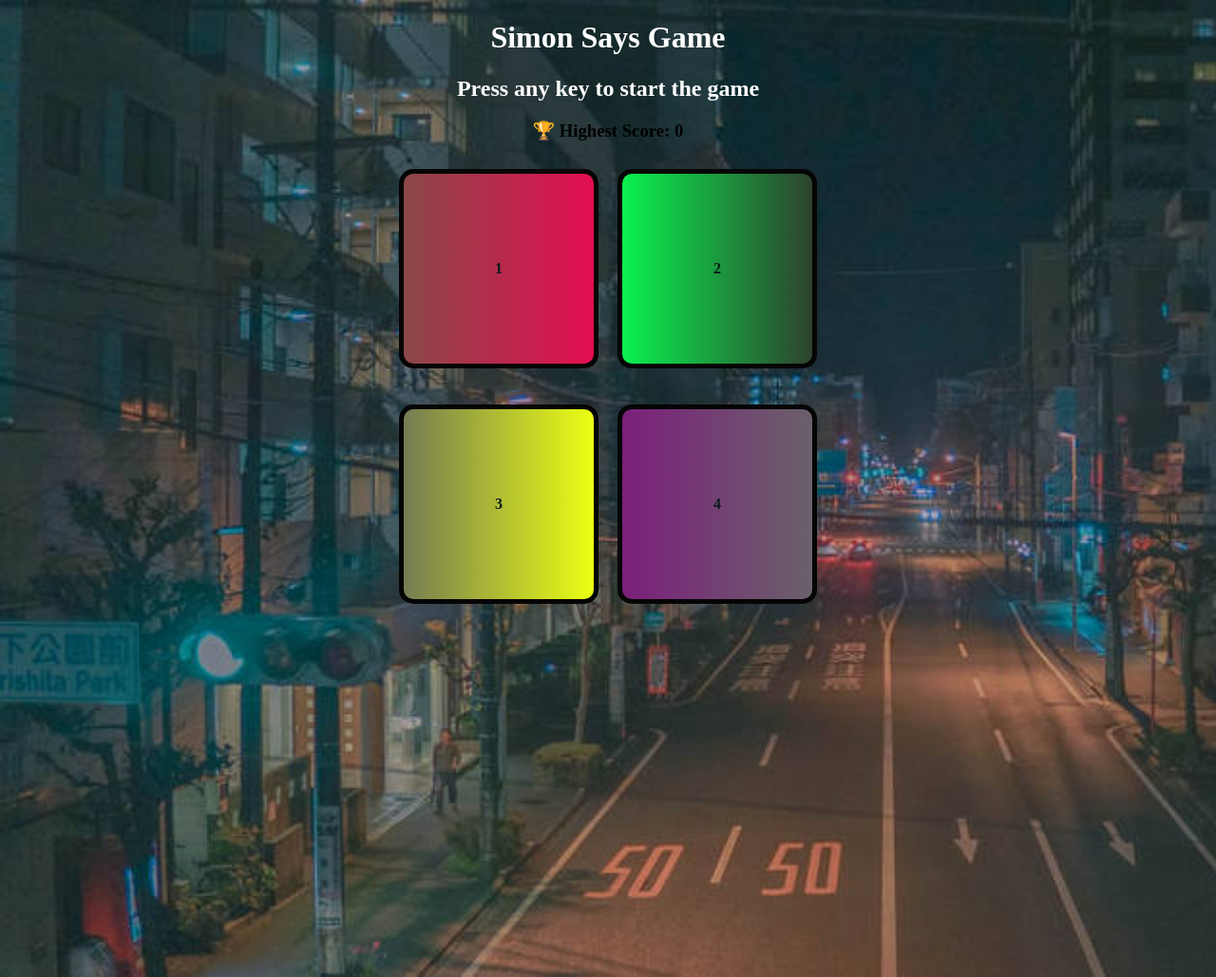
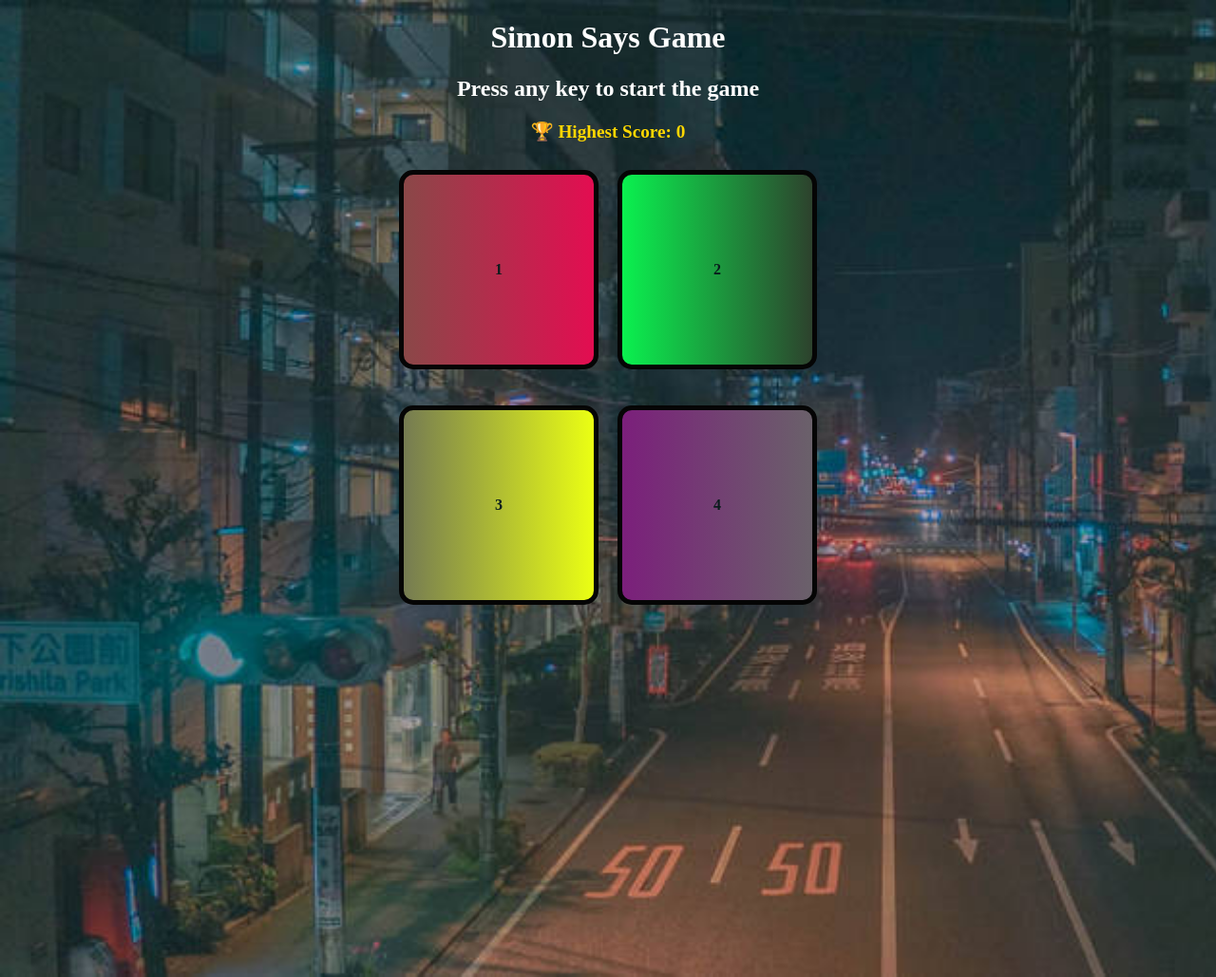
Before and after one commit to mritunjay065/Simson-says-game, a plain HTML site: page index.html in a window 1280 px wide. Shown: the whole page at 95% size. Drawn offline with Linux system fonts and the light colour scheme.

Commit message:
style.css

```diff
--- a/style.css
+++ b/style.css
@@ -107,3 +107,9 @@ body.game-over {
         font-size: 1rem;
     }
 }
+
+#high-score {
+    font-size: 1.2rem;
+    color: gold;
+    margin-top: 10px;
+}
```
